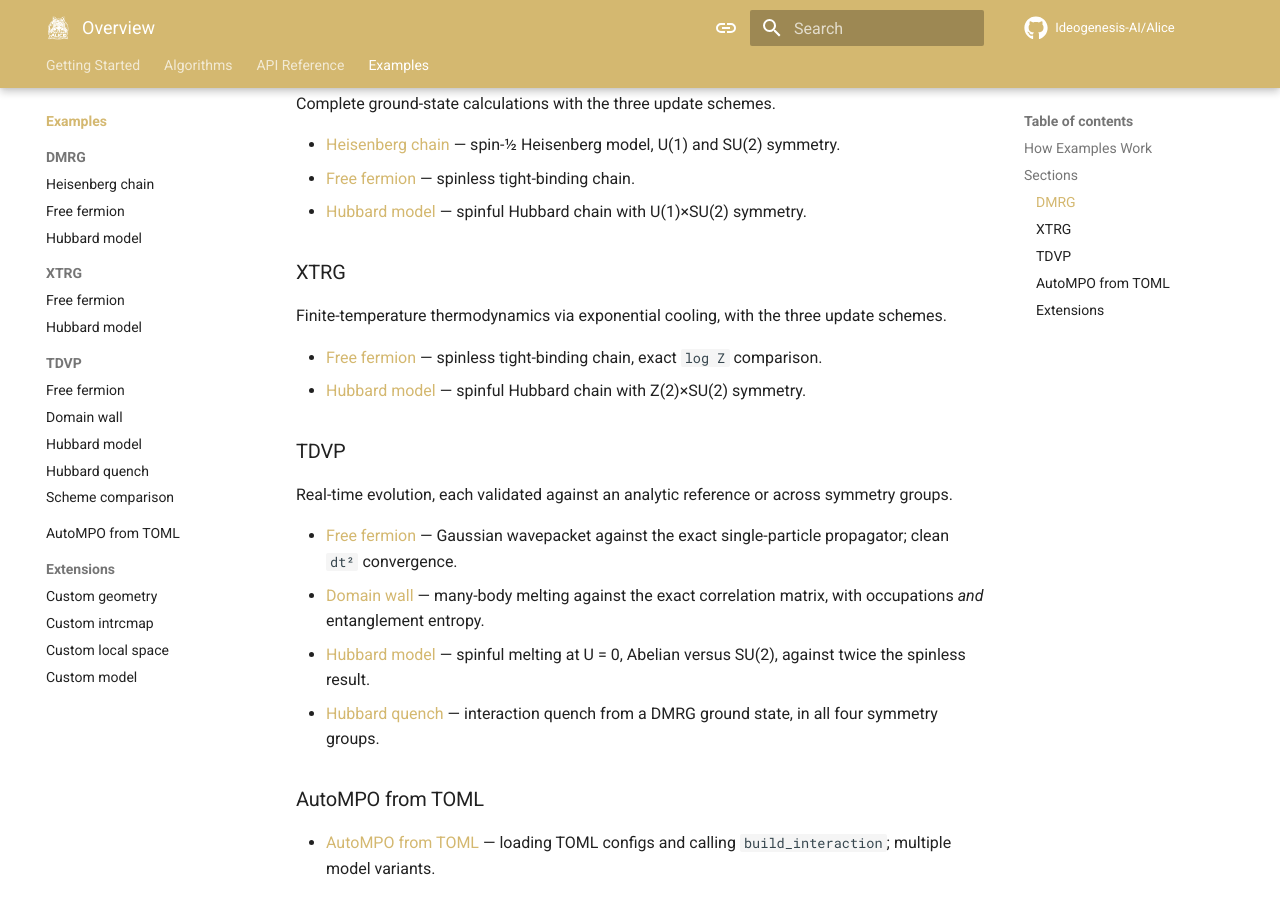
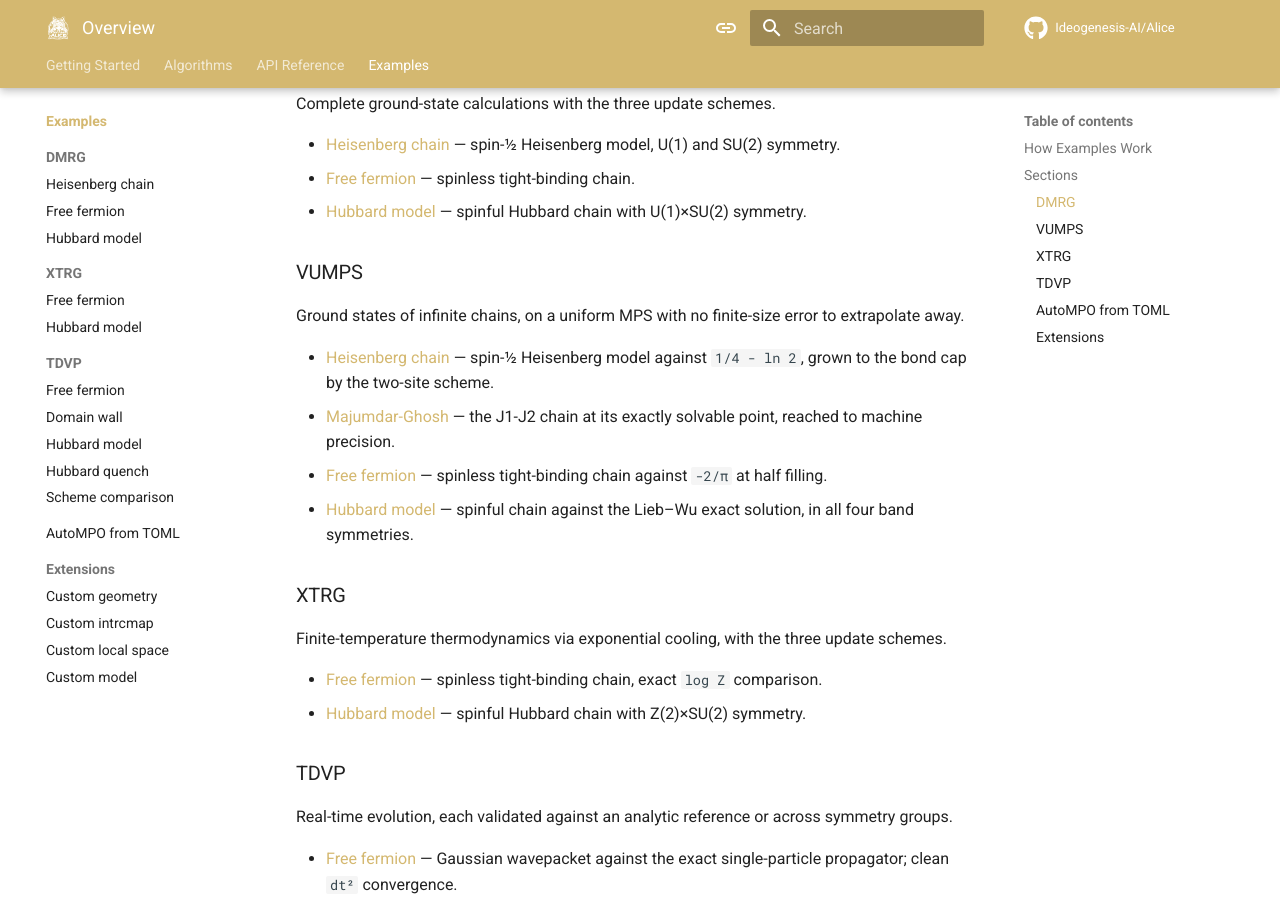
Before and after one commit to Ideogenesis-AI/Alice, an MkDocs documentation site: the page built from docs/examples/index.md, in a window 1280 px wide and 900 px high, scrolled down 501 px. Built offline with MkDocs 1.6.1 and Material for MkDocs 9.7.7, drawn with Linux system fonts in a browser that asks for light colours; comment, search, counter and statistics services are not loaded.

Commit message:
List the VUMPS examples in the examples index
A section for the four infinite-chain examples, ordered spin models
first, each with the exact result it is checked against.

```diff
--- a/docs/examples/index.md
+++ b/docs/examples/index.md
@@ -17,6 +17,15 @@ Complete ground-state calculations with the three update schemes.
 - [Heisenberg chain](dmrg/heisenberg.md) — spin-1/2 Heisenberg model, U(1) and SU(2) symmetry.
 - [Free fermion](dmrg/free-fermion.md) — spinless tight-binding chain.
 - [Hubbard model](dmrg/hubbard.md) — spinful Hubbard chain with U(1)×SU(2) symmetry.
+
+### VUMPS
+
+Ground states of infinite chains, on a uniform MPS with no finite-size error to extrapolate away.
+
+- [Heisenberg chain](vumps/heisenberg.md) — spin-1/2 Heisenberg model against `1/4 - ln 2`, grown to the bond cap by the two-site scheme.
+- [Majumdar-Ghosh](vumps/majumdar-ghosh.md) — the J1-J2 chain at its exactly solvable point, reached to machine precision.
+- [Free fermion](vumps/free-fermion.md) — spinless tight-binding chain against `-2/π` at half filling.
+- [Hubbard model](vumps/hubbard.md) — spinful chain against the Lieb–Wu exact solution, in all four band symmetries.
 
 ### XTRG
 
```
